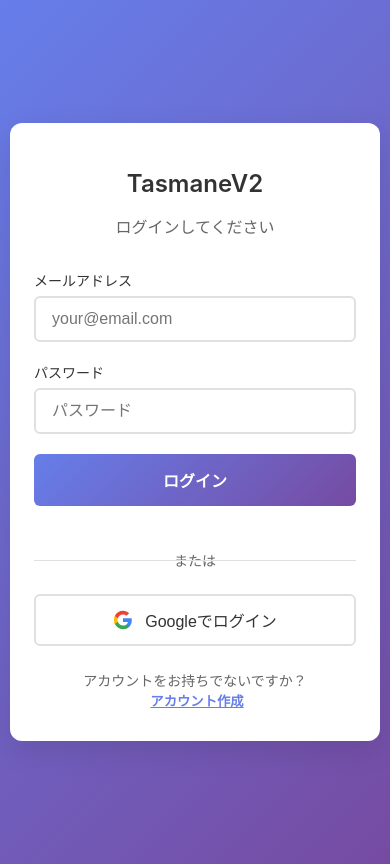
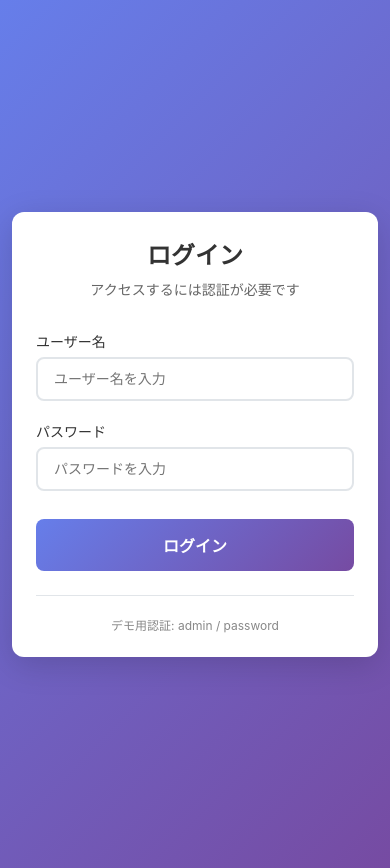
Before and after one commit to TeruhikoGoto/tasmanev2, a React (Vite) app: page / in a window 390 px wide. Built offline with nearby package versions, Linux system fonts and the light colour scheme; no server answers; the database is empty.

Commit message:
main 認証追加

```diff
--- a/src/App.tsx
+++ b/src/App.tsx
@@ -1,12 +1,15 @@
 import { useAuth } from './hooks/useAuth';
+import { useBasicAuth } from './hooks/useBasicAuth';
 import { useTimeTracking } from './hooks/useTimeTracking';
 import TimeTrackingSheet from './components/TimeTrackingSheet';
 import SessionSidebar from './components/SessionSidebar';
 import LoginForm from './components/LoginForm';
+import BasicAuth from './components/BasicAuth';
 import Header from './components/Header';
 import './App.css';
 
 function App() {
+  const { isAuthenticated: basicAuthStatus, isLoading: basicAuthLoading, login: basicLogin } = useBasicAuth();
   const { user, loading } = useAuth();
   const {
     sessionsByDate,
@@ -16,6 +19,27 @@ function App() {
     loadSession
   } = useTimeTracking();
 
+  // Basic認証のチェック
+  if (basicAuthLoading) {
+    return (
+      <div className="App">
+        <div className="loading-spinner">
+          <div className="spinner"></div>
+          <p>認証を確認中...</p>
+        </div>
+      </div>
+    );
+  }
+
+  if (!basicAuthStatus) {
+    return (
+      <div className="App">
+        <BasicAuth onAuthenticated={basicLogin} />
+      </div>
+    );
+  }
+
+  // Firebase認証のチェック（Basic認証通過後）
   if (loading) {
     return (
       <div className="App">
--- /dev/null
+++ b/src/components/BasicAuth.css
@@ -0,0 +1,133 @@
+.basic-auth-container {
+  min-height: 100vh;
+  display: flex;
+  align-items: center;
+  justify-content: center;
+  background: linear-gradient(135deg, #667eea 0%, #764ba2 100%);
+  padding: 20px;
+}
+
+.basic-auth-card {
+  background: white;
+  border-radius: 12px;
+  box-shadow: 0 8px 32px rgba(0, 0, 0, 0.15);
+  padding: 40px;
+  width: 100%;
+  max-width: 400px;
+  text-align: center;
+}
+
+.basic-auth-header h2 {
+  color: #333;
+  margin: 0 0 8px 0;
+  font-size: 28px;
+  font-weight: 600;
+}
+
+.basic-auth-header p {
+  color: #666;
+  margin: 0 0 32px 0;
+  font-size: 14px;
+}
+
+.basic-auth-form {
+  text-align: left;
+}
+
+.form-group {
+  margin-bottom: 20px;
+}
+
+.form-group label {
+  display: block;
+  margin-bottom: 6px;
+  color: #333;
+  font-weight: 500;
+  font-size: 14px;
+}
+
+.form-group input {
+  width: 100%;
+  padding: 12px 16px;
+  border: 2px solid #e1e5e9;
+  border-radius: 8px;
+  font-size: 14px;
+  transition: border-color 0.3s ease, box-shadow 0.3s ease;
+  box-sizing: border-box;
+}
+
+.form-group input:focus {
+  outline: none;
+  border-color: #667eea;
+  box-shadow: 0 0 0 3px rgba(102, 126, 234, 0.1);
+}
+
+.form-group input:disabled {
+  background-color: #f5f5f5;
+  cursor: not-allowed;
+}
+
+.basic-auth-button {
+  width: 100%;
+  padding: 14px;
+  background: linear-gradient(135deg, #667eea 0%, #764ba2 100%);
+  color: white;
+  border: none;
+  border-radius: 8px;
+  font-size: 16px;
+  font-weight: 600;
+  cursor: pointer;
+  transition: transform 0.2s ease, box-shadow 0.2s ease;
+  margin-top: 8px;
+}
+
+.basic-auth-button:hover:not(:disabled) {
+  transform: translateY(-2px);
+  box-shadow: 0 4px 12px rgba(102, 126, 234, 0.3);
+}
+
+.basic-auth-button:active:not(:disabled) {
+  transform: translateY(0);
+}
+
+.basic-auth-button:disabled {
+  opacity: 0.7;
+  cursor: not-allowed;
+  transform: none;
+}
+
+.error-message {
+  background-color: #ffebee;
+  color: #c62828;
+  padding: 12px;
+  border-radius: 6px;
+  margin-bottom: 20px;
+  font-size: 14px;
+  border-left: 4px solid #c62828;
+}
+
+.basic-auth-footer {
+  margin-top: 24px;
+  padding-top: 20px;
+  border-top: 1px solid #e1e5e9;
+}
+
+.basic-auth-footer p {
+  color: #888;
+  font-size: 12px;
+  margin: 0;
+}
+
+@media (max-width: 480px) {
+  .basic-auth-container {
+    padding: 12px;
+  }
+
+  .basic-auth-card {
+    padding: 24px;
+  }
+
+  .basic-auth-header h2 {
+    font-size: 24px;
+  }
+}
--- /dev/null
+++ b/src/components/BasicAuth.tsx
@@ -0,0 +1,93 @@
+import React, { useState } from 'react';
+import './BasicAuth.css';
+
+interface BasicAuthProps {
+  onAuthenticated: () => void;
+}
+
+const BasicAuth: React.FC<BasicAuthProps> = ({ onAuthenticated }) => {
+  const [username, setUsername] = useState('');
+  const [password, setPassword] = useState('');
+  const [error, setError] = useState('');
+  const [isLoading, setIsLoading] = useState(false);
+
+  // Basic認証の認証情報（本来は環境変数やサーバーサイドで管理）
+  const BASIC_AUTH_USERNAME = import.meta.env.VITE_BASIC_AUTH_USERNAME || 'admin';
+  const BASIC_AUTH_PASSWORD = import.meta.env.VITE_BASIC_AUTH_PASSWORD || 'password';
+
+  const handleSubmit = async (e: React.FormEvent) => {
+    e.preventDefault();
+    setError('');
+    setIsLoading(true);
+
+    try {
+      // 簡単な認証チェック
+      if (username === BASIC_AUTH_USERNAME && password === BASIC_AUTH_PASSWORD) {
+        // 認証成功時にlocalStorageに保存
+        localStorage.setItem('basicAuth', 'authenticated');
+        onAuthenticated();
+      } else {
+        setError('ユーザー名またはパスワードが正しくありません');
+      }
+    } catch (err) {
+      setError('認証中にエラーが発生しました');
+    } finally {
+      setIsLoading(false);
+    }
+  };
+
+  return (
+    <div className="basic-auth-container">
+      <div className="basic-auth-card">
+        <div className="basic-auth-header">
+          <h2>ログイン</h2>
+          <p>アクセスするには認証が必要です</p>
+        </div>
+
+        <form onSubmit={handleSubmit} className="basic-auth-form">
+          {error && <div className="error-message">{error}</div>}
+
+          <div className="form-group">
+            <label htmlFor="username">ユーザー名</label>
+            <input
+              type="text"
+              id="username"
+              value={username}
+              onChange={(e) => setUsername(e.target.value)}
+              placeholder="ユーザー名を入力"
+              required
+              disabled={isLoading}
+            />
+          </div>
+
+          <div className="form-group">
+            <label htmlFor="password">パスワード</label>
+            <input
+              type="password"
+              id="password"
+              value={password}
+              onChange={(e) => setPassword(e.target.value)}
+              placeholder="パスワードを入力"
+              required
+              disabled={isLoading}
+            />
+          </div>
+
+          <button
+            type="submit"
+            className="basic-auth-button"
+            disabled={isLoading}
+          >
+            {isLoading ? 'ログイン中...' : 'ログイン'}
+          </button>
+        </form>
+
+        <div className="basic-auth-footer">
+          <p>デモ用認証: admin / password</p>
+        </div>
+      </div>
+    </div>
+  );
+};
+
+export default BasicAuth;
--- a/src/components/Header.tsx
+++ b/src/components/Header.tsx
@@ -1,12 +1,15 @@
 import React from 'react';
 import { useAuth } from '../hooks/useAuth';
+import { useBasicAuth } from '../hooks/useBasicAuth';
 import './Header.css';
 
 const Header: React.FC = () => {
   const { user, logout } = useAuth();
+  const { logout: basicLogout } = useBasicAuth();
 
   const handleLogout = async () => {
     await logout();
+    basicLogout(); // Basic認証もログアウト
   };
 
   return (
--- /dev/null
+++ b/src/hooks/useBasicAuth.ts
@@ -0,0 +1,40 @@
+import { useState, useEffect } from 'react';
+
+export const useBasicAuth = () => {
+  const [isAuthenticated, setIsAuthenticated] = useState<boolean>(false);
+  const [isLoading, setIsLoading] = useState<boolean>(true);
+
+  useEffect(() => {
+    // ページ読み込み時にlocalStorageから認証状態を確認
+    const checkAuthStatus = () => {
+      try {
+        const authStatus = localStorage.getItem('basicAuth');
+        setIsAuthenticated(authStatus === 'authenticated');
+      } catch (error) {
+        console.error('Error checking auth status:', error);
+        setIsAuthenticated(false);
+      } finally {
+        setIsLoading(false);
+      }
+    };
+
+    checkAuthStatus();
+  }, []);
+
+  const login = () => {
+    localStorage.setItem('basicAuth', 'authenticated');
+    setIsAuthenticated(true);
+  };
+
+  const logout = () => {
+    localStorage.removeItem('basicAuth');
+    setIsAuthenticated(false);
+  };
+
+  return {
+    isAuthenticated,
+    isLoading,
+    login,
+    logout
+  };
+};
```
Also changed, not shown: 1 other file (tests, documents, lock files or other folders).
